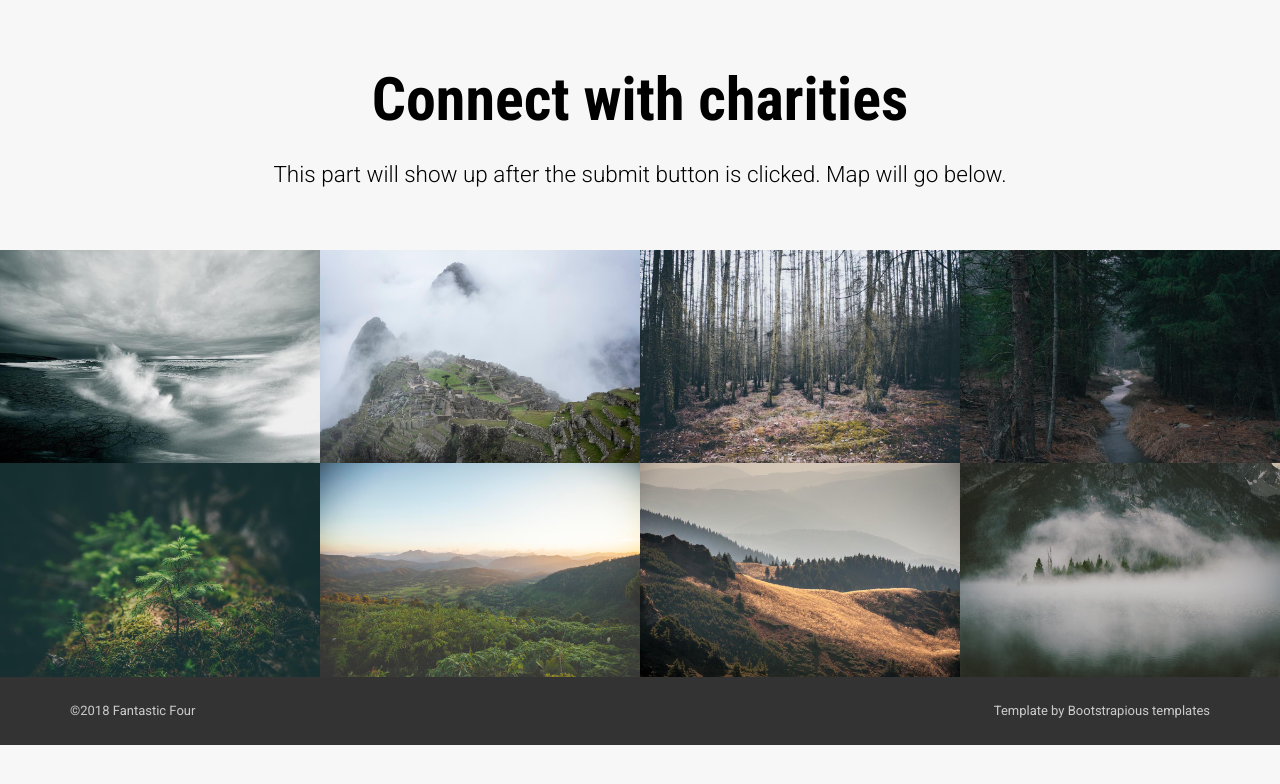
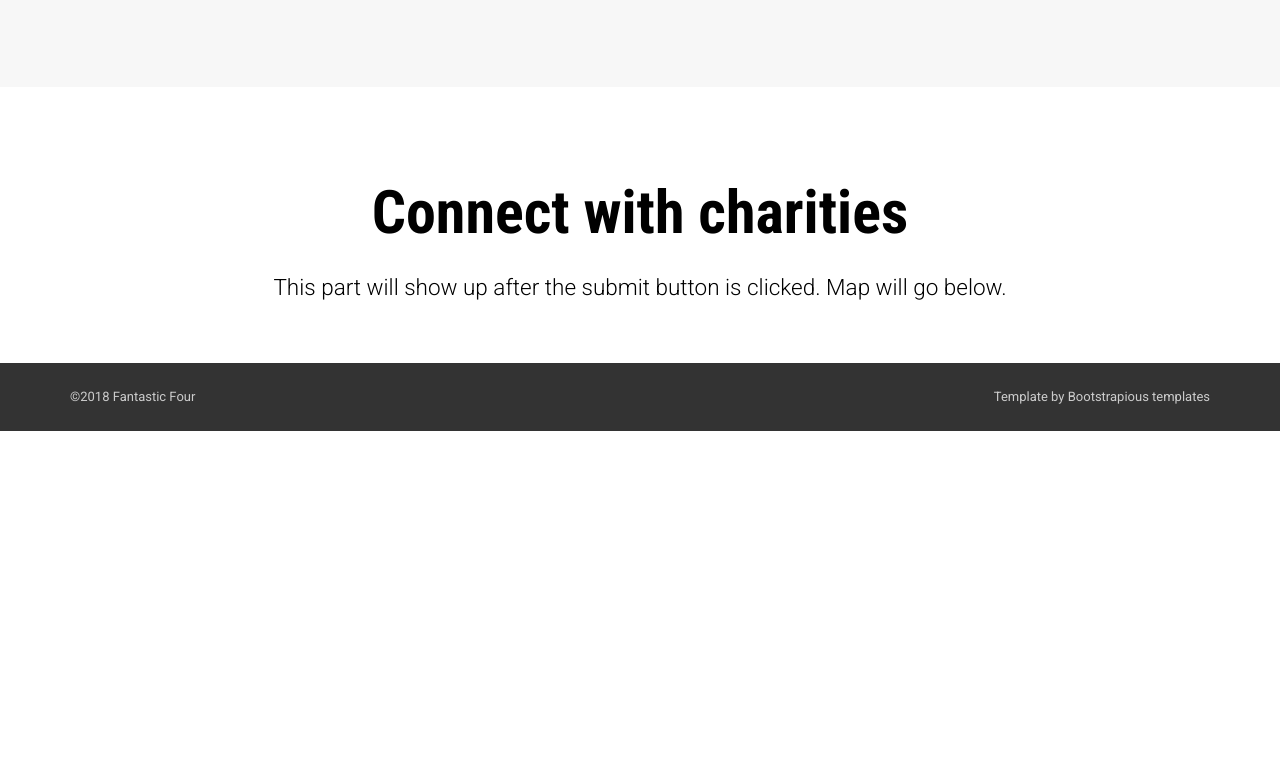
Before and after one commit to ramirezceleste/Theme, a plain HTML site: page barunka/index.html in a window 1280 px wide. Shown: the part 1270-2054 px from the top of the page. After the commit the page ends 1701 px from the top, so only its background shows below. Drawn offline with nearby package versions, Linux system fonts and the light colour scheme; a script that the page names is missing.

Commit message:
deleted pictures

```diff
--- a/barunka/index.html
+++ b/barunka/index.html
@@ -129,8 +129,8 @@
       <p class="lead">Charity Connect partners you with organizations that support causes you care about. Together we can change the world, one cause at a time.</p>
       <!-- <p> <a href="text.html" class="btn btn-ghost">Continue reading   </a></p> -->
     </div>
-    <!-- </section>
-    <section class="section--padding-bottom-small">
+    </section>
+    <!-- <section class="section--padding-bottom-small">
       <div class="container">
         <div class="row">
           <div class="col-sm-6">
@@ -176,7 +176,7 @@
           </div>
         </div>
       </div>
-    </section> -->
+    </section> --> -->
     <!--   *** SERVICES ***-->
     <section class="background-gray-lightest">
       <div class="container clearfix">
@@ -234,62 +234,6 @@
       </div>
       <div class="container-fluid">
         <div class="row no-space">
-          <div class="col-lg-3 col-sm-4 col-xs-6">
-            <div class="box">
-              <a href="img/portfolio-1.jpg" title="" data-lightbox="portfolio" data-title="Portfolio image 1">
-                <img src="img/portfolio-1.jpg" alt="" class="img-responsive">
-              </a>
-            </div>
-          </div>
-          <div class="col-lg-3 col-sm-4 col-xs-6">
-            <div class="box">
-              <a href="img/portfolio-2.jpg" title="" data-lightbox="portfolio" data-title="Portfolio image 2">
-                <img src="img/portfolio-2.jpg" alt="" class="img-responsive">
-              </a>
-            </div>
-          </div>
-          <div class="col-lg-3 col-sm-4 col-xs-6">
-            <div class="box">
-              <a href="img/portfolio-3.jpg" title="" data-lightbox="portfolio" data-title="Portfolio image 3">
-                <img src="img/portfolio-3.jpg" alt="" class="img-responsive">
-              </a>
-            </div>
-          </div>
-          <div class="col-lg-3 col-sm-4 col-xs-6">
-            <div class="box">
-              <a href="img/portfolio-4.jpg" title="" data-lightbox="portfolio" data-title="Portfolio image 4">
-                <img src="img/portfolio-4.jpg" alt="" class="img-responsive">
-              </a>
-            </div>
-          </div>
-          <div class="col-lg-3 col-sm-4 col-xs-6">
-            <div class="box">
-              <a href="img/portfolio-5.jpg" title="" data-lightbox="portfolio" data-title="Portfolio image 5">
-                <img src="img/portfolio-5.jpg" alt="" class="img-responsive">
-              </a>
-            </div>
-          </div>
-          <div class="col-lg-3 col-sm-4 col-xs-6">
-            <div class="box">
-              <a href="img/portfolio-6.jpg" title="" data-lightbox="portfolio" data-title="Portfolio image 6">
-                <img src="img/portfolio-6.jpg" alt="" class="img-responsive">
-              </a>
-            </div>
-          </div>
-          <div class="col-lg-3 col-sm-4 col-xs-6">
-            <div class="box">
-              <a href="img/portfolio-7.jpg" title="" data-lightbox="portfolio" data-title="Portfolio image 7">
-                <img src="img/portfolio-7.jpg" alt="" class="img-responsive">
-              </a>
-            </div>
-          </div>
-          <div class="col-lg-3 col-sm-4 col-xs-6">
-            <div class="box">
-              <a href="img/portfolio-8.jpg" title="" data-lightbox="portfolio" data-title="Portfolio image 8">
-                <img src="img/portfolio-8.jpg" alt="" class="img-responsive">
-              </a>
-            </div>
-          </div>
         </div>
       </div>
     </section>
```
